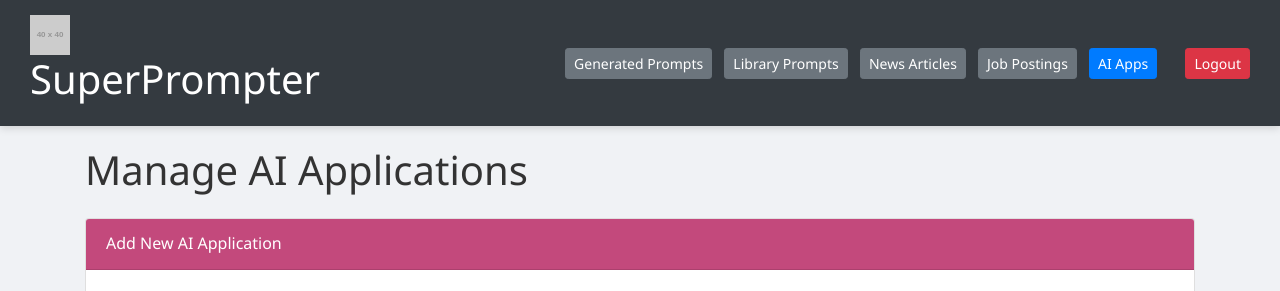
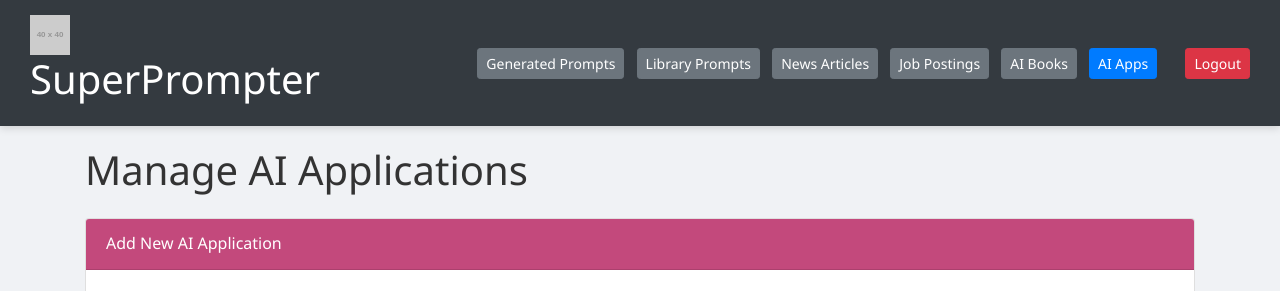
Before and after one commit to simpdatasush/prompts_testing, a Flask app: page /admin/library_ai_apps in a window 1280 px wide. Shown: the top 291 px of the page. Run offline with Flask 3, Linux system fonts and the light colour scheme; a user stored in the database is signed in; grey boxes labelled with a size stand in for pictures from a placeholder-image service; some libraries are stand-ins or nearby versions.

Commit message:
Update admin_library_ai_apps.html

```diff
--- a/templates/admin_library_ai_apps.html
+++ b/templates/admin_library_ai_apps.html
@@ -30,6 +30,7 @@ box-shadow: 0 2px 8px rgba(0, 0, 0, 0.15); }
 <a href="{{ url_for('admin_library_prompts') }}" class="btn btn-secondary btn-sm mr-2">Library Prompts</a>
 <a href="{{ url_for('admin_library_news') }}" class="btn btn-secondary btn-sm mr-2">News Articles</a>
 <a href="{{ url_for('admin_library_jobs') }}" class="btn btn-secondary btn-sm mr-2">Job Postings</a>
+<a href="{{ url_for('admin_library_ai_books') }}" class="btn btn-secondary btn-sm mr-2">AI Books</a>
 <a href="{{ url_for('admin_library_ai_apps') }}" class="btn btn-primary btn-sm mr-2">AI Apps</a> <a href="{{ url_for('logout') }}" class="btn btn-danger btn-sm ml-3">Logout</a>
 </nav>
 </header>
```
